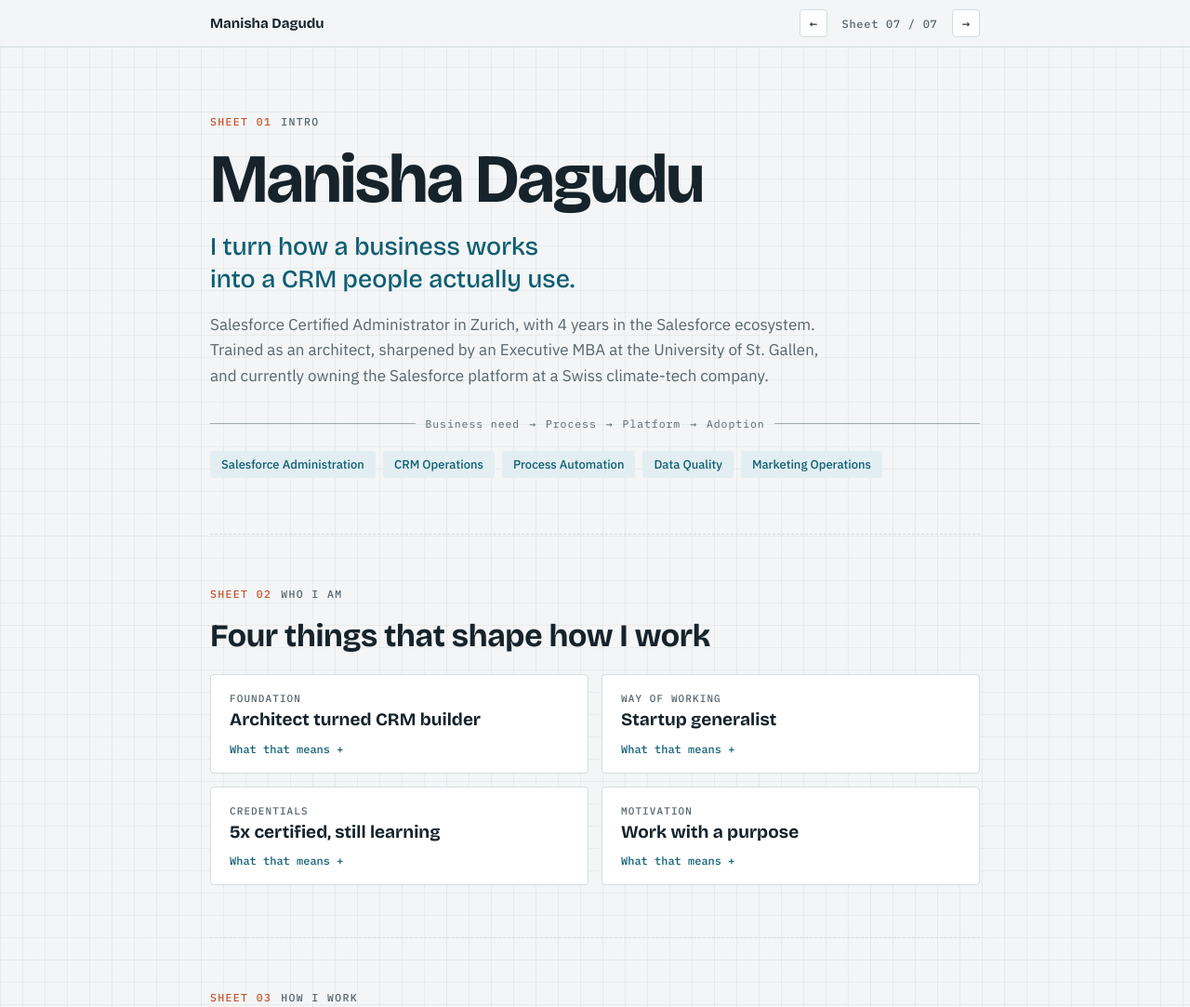
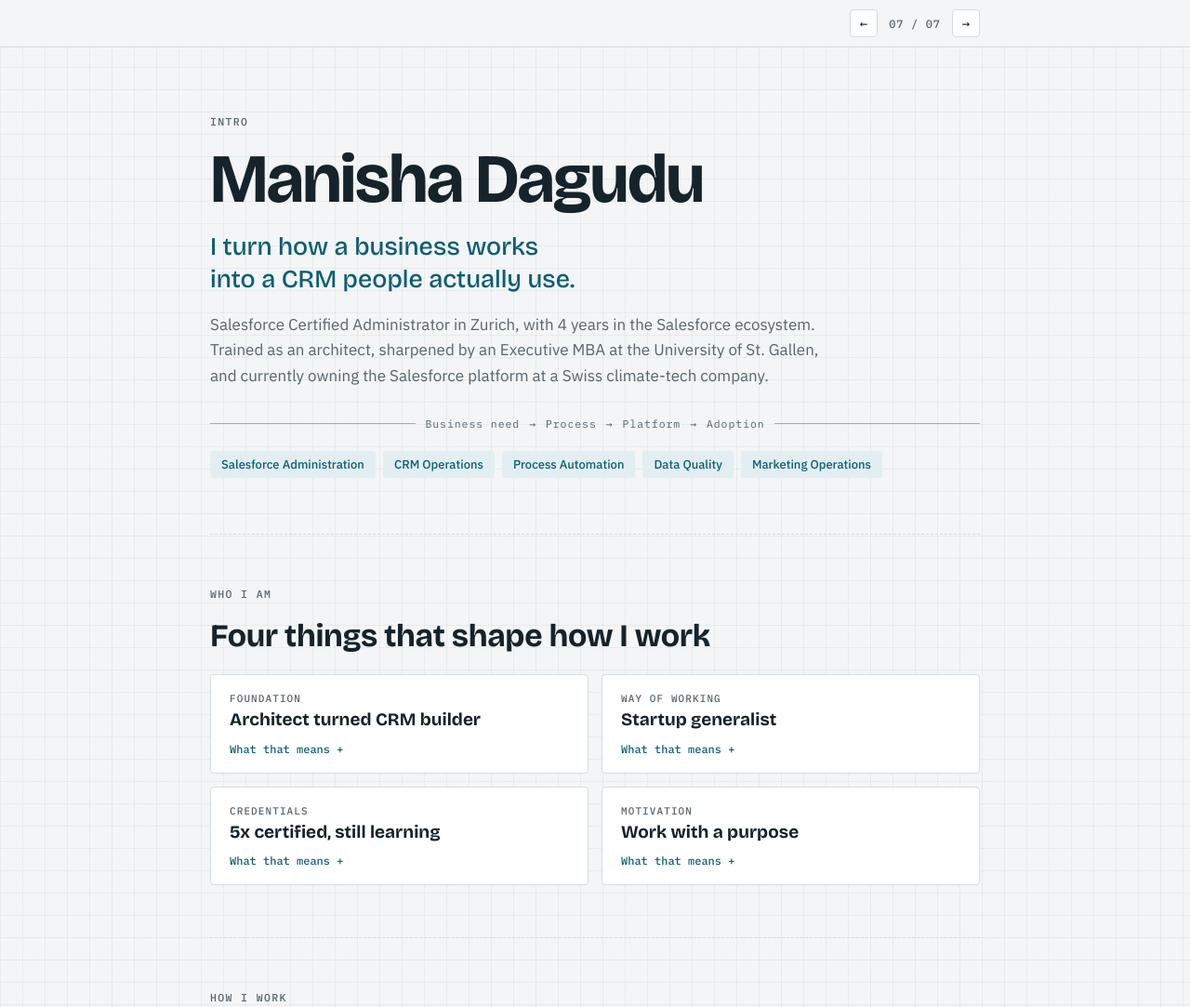
Before and after one commit to mdagudu/mdagudu.github.io, a plain HTML site: page index.html in a window 1280 px wide. Shown: the top 1083 px of the page at 93% size. Drawn offline with nearby package versions, Linux system fonts and the light colour scheme.

Commit message:
Update index.html

```diff
--- a/index.html
+++ b/index.html
@@ -40,12 +40,12 @@ a{color:var(--accent);text-underline-offset:3px}
 .bar{position:sticky;top:env(safe-area-inset-top,0px);z-index:5;background:color-mix(in srgb,var(--paper) 88%,transparent);
   backdrop-filter:blur(6px);border-bottom:1px solid var(--line)}
 .bar-in,.wrap{max-width:860px;margin:0 auto;padding-left:max(16px,env(safe-area-inset-left,0px));padding-right:max(16px,env(safe-area-inset-right,0px))}
-.bar-in{display:flex;align-items:center;justify-content:space-between;gap:12px;padding-block:10px}
+.bar-in{display:flex;align-items:center;justify-content:flex-end;gap:12px;padding-block:10px}
 .bar-name{font:700 15px var(--f-display);color:var(--ink);text-decoration:none}
 .sheetnav{display:flex;align-items:center;gap:8px;font:500 12px var(--f-mono);color:var(--muted);letter-spacing:.06em}
 .sheetnav button{width:30px;height:30px;border:1px solid var(--line);background:var(--surface);color:var(--ink);border-radius:4px;cursor:pointer;font:500 14px var(--f-mono)}
 .sheetnav button:hover{border-color:var(--accent);color:var(--accent)}
-#sheetLabel{min-width:118px;text-align:center}
+#sheetLabel{min-width:64px;text-align:center}
 
 section{padding-block:56px;border-bottom:1px dashed var(--line);scroll-margin-top:56px}
 section:last-of-type{border-bottom:0}
@@ -138,10 +138,9 @@ footer a{color:var(--muted)}
 
 <header class="bar">
   <div class="bar-in">
-    <a class="bar-name" href="#intro">Manisha Dagudu</a>
     <nav class="sheetnav" aria-label="Section navigation">
       <button type="button" id="prev" aria-label="Previous section">&larr;</button>
-      <span id="sheetLabel" aria-live="polite">Sheet 01 / 07</span>
+      <span id="sheetLabel" aria-live="polite">01 / 07</span>
       <button type="button" id="next" aria-label="Next section">&rarr;</button>
     </nav>
   </div>
@@ -150,7 +149,7 @@ footer a{color:var(--muted)}
 <main class="wrap">
 
 <section id="intro" class="hero" data-name="Intro">
-  <div class="tb"><b>Sheet 01</b><span>Intro</span></div>
+  <div class="tb"><span>Intro</span></div>
   <h1>Manisha Dagudu</h1>
   <p class="lead">I turn how a business works into a CRM people actually use.</p>
   <p class="intro">Salesforce Certified Administrator in Zurich, with 4 years in the Salesforce ecosystem. Trained as an architect, sharpened by an Executive MBA at the University of St.&nbsp;Gallen, and currently owning the Salesforce platform at a Swiss climate-tech company.</p>
@@ -161,7 +160,7 @@ footer a{color:var(--muted)}
 </section>
 
 <section id="who" data-name="Who I am">
-  <div class="tb"><b>Sheet 02</b><span>Who I am</span></div>
+  <div class="tb"><span>Who I am</span></div>
   <h2>Four things that shape how I work</h2>
   <div class="cards">
     <details class="card">
@@ -184,7 +183,7 @@ footer a{color:var(--muted)}
 </section>
 
 <section id="how" data-name="How I work">
-  <div class="tb"><b>Sheet 03</b><span>How I work</span></div>
+  <div class="tb"><span>How I work</span></div>
   <h2>Principles I bring to every CRM project</h2>
   <ol class="principles">
     <li><div><h3>Start with the process, not the tool</h3><p>I run conversations with the people doing the work, map the process end to end, and only then decide what to configure.</p></div></li>
@@ -196,7 +195,7 @@ footer a{color:var(--muted)}
 </section>
 
 <section id="path" data-name="Path">
-  <div class="tb"><b>Sheet 04</b><span>Path</span></div>
+  <div class="tb"><span>Path</span></div>
   <h2>From drawing buildings to designing systems</h2>
   <ol class="timeline">
     <li class="now"><span class="yr">2025 – today</span><h3>Salesforce Product Owner &amp; No-Code Developer</h3><div class="org">Fedrok AG, Zurich</div><p>Own the Salesforce platform across Sales Cloud, Marketing Cloud Growth, Experience Cloud and Agentforce for a Swiss climate-tech company.</p></li>
@@ -208,7 +207,7 @@ footer a{color:var(--muted)}
 </section>
 
 <section id="work" data-name="Selected work">
-  <div class="tb"><b>Sheet 05</b><span>Selected work</span></div>
+  <div class="tb"><span>Selected work</span></div>
   <h2>Things I've built</h2>
   <div class="work">
     <article class="proj feature">
@@ -242,7 +241,7 @@ footer a{color:var(--muted)}
 </section>
 
 <section id="skills" data-name="Skills">
-  <div class="tb"><b>Sheet 06</b><span>Skills</span></div>
+  <div class="tb"><span>Skills</span></div>
   <h2>Toolkit</h2>
   <div class="skills">
     <div class="skill-row"><h3>Salesforce platform</h3><ul class="tags"><li>Administration</li><li>Users, roles &amp; permissions</li><li>Security</li><li>Data model</li><li>Record types &amp; layouts</li></ul></div>
@@ -261,16 +260,13 @@ footer a{color:var(--muted)}
 </section>
 
 <section id="contact" class="contact" data-name="Contact">
-  <div class="tb"><b>Sheet 07</b><span>Contact</span></div>
+  <div class="tb"><span>Contact</span></div>
   <h2>Let's talk about your CRM</h2>
   <p style="color:var(--muted);margin-bottom:22px">Open to Salesforce, CRM and business systems roles in the Zurich area, remote or hybrid.</p>
   <div class="contact-grid">
     <div class="crow">
       <div><span class="k">Email</span><span class="v blur" id="email" aria-label="Email hidden until revealed">manishadagudu@gmail.com</span></div>
       <button type="button" class="btn" id="emailBtn">Show email</button>
-    </div>
-    <div class="crow">
-      <div><span class="k">Phone</span><span class="v">+41 77 985 77 15</span></div>
     </div>
     <div class="crow">
       <div><span class="k">LinkedIn</span><span class="v">linkedin.com/in/manisha-dagudu</span></div>
@@ -287,7 +283,7 @@ footer a{color:var(--muted)}
   var secs=[].slice.call(document.querySelectorAll('main section'));
   var label=document.getElementById('sheetLabel'), cur=0, n=secs.length;
   function pad(i){return (i<10?'0':'')+i}
-  function set(i){cur=i;label.textContent='Sheet '+pad(i+1)+' / '+pad(n)}
+  function set(i){cur=i;label.textContent=pad(i+1)+' / '+pad(n)}
   function onScroll(){
     var y=window.innerHeight*0.35, idx=0;
     secs.forEach(function(s,i){ if(s.getBoundingClientRect().top<=y) idx=i; });
```
